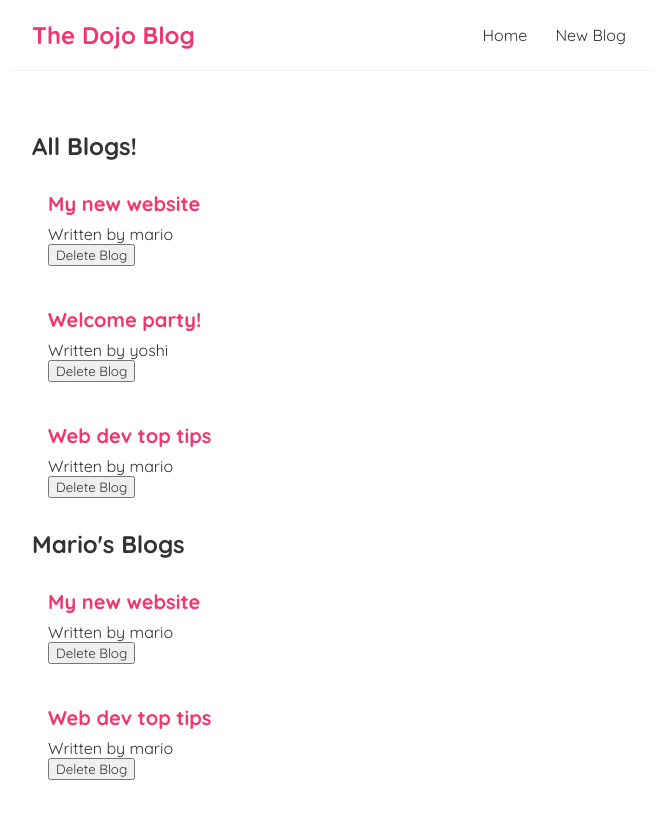
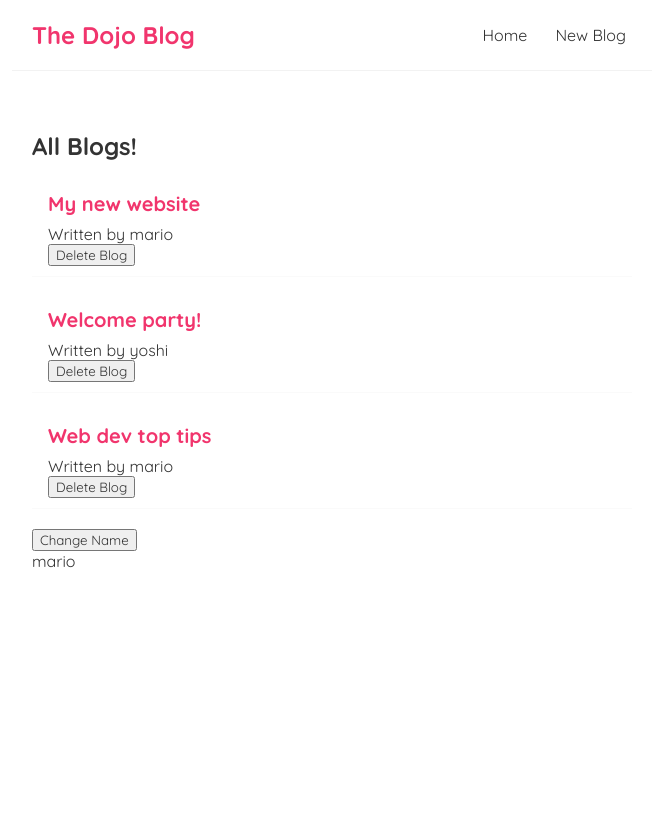
Before and after one commit to brittaniejose/react-tutorial, a React (Create React App) app: page / in a window 1280 px wide. Shown: the top 818 px of the page, without its empty margins (308-964 px from the left). Built offline with nearby package versions, Linux system fonts and the light colour scheme.

Commit message:
useEffect & dependencies

```diff
--- a/src/Home.js
+++ b/src/Home.js
@@ -1,4 +1,4 @@
-import { useState } from "react";
+import { useState, useEffect } from "react";
 import BlogList from "./BlogList";
 
 const Home = () => {
@@ -8,17 +8,27 @@
     { title: "Web dev top tips", body: "lorem ipsum...", author: "mario", id: 3},
   ]);
 
+  const [name, setName] = useState('mario');
+
   const handleDelete = (id) => {
     const newBlogs = blogs.filter(blog => blog.id !== id);
     setBlogs(newBlogs);
     }
 
+    // useful for running code that needs to be run for every render
+    // runs twice here due to React.StrictMode running on App component
+    // pass dependencies (as a state) to useEffect (as an array) when you only want it to run in certain situations. if you only want it to run on the first render, pass an empty array
+    useEffect(() => {
+        console.log('use effect ran');
+        console.log(name);
+    }, [name]);
+
   return (
     <div className="home">
         {/* blogs prop inline with component */}
         <BlogList blogs={blogs} title="All Blogs!" handleDelete={handleDelete} />
-        {/* blog filtering via props to return only mario's blogs */}
-        <BlogList blogs={ blogs.filter((blog) => blog.author === 'mario') } title="Mario's Blogs" />
+        <button onClick={() => setName('luigi')}>Change Name</button>
+        <p>{ name }</p>
     </div>
   );
 };
```
